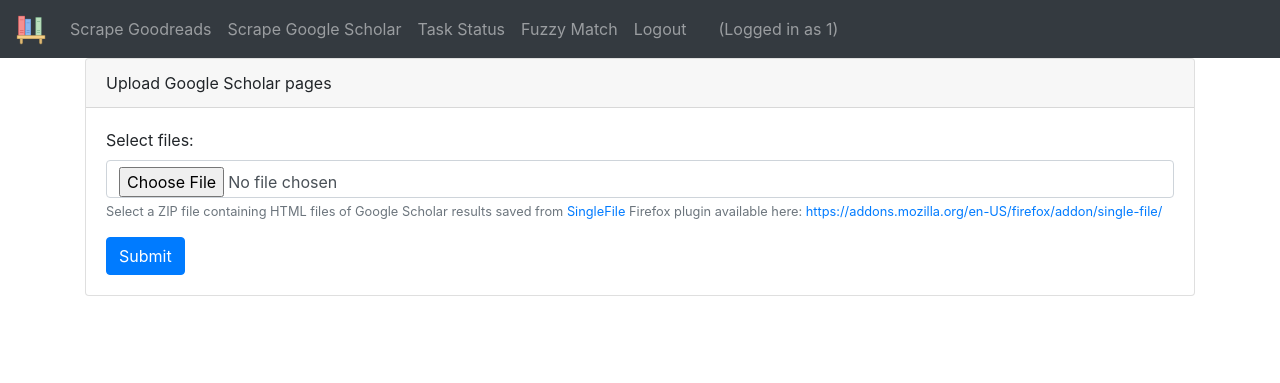
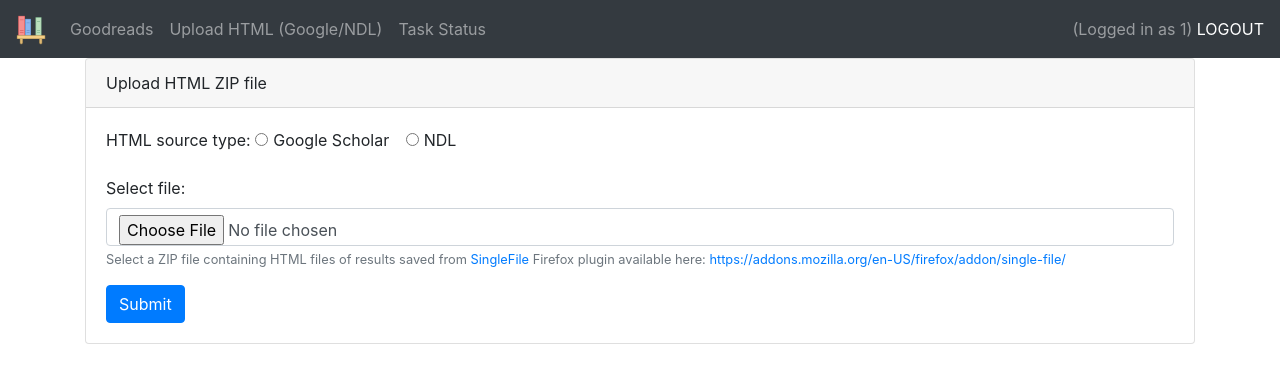
Before and after one commit to bsodhi/books_scraper, a Flask app: page /gs in a window 1280 px wide. Shown: the top 383 px of the page. Run offline with Flask 2, Linux system fonts and the light colour scheme; the visitor is signed in with stand-in values (Sample User, id 1); parts of the project's set-up code (start-up, migrations or seed data) failed here and were passed over; some libraries are stand-ins or nearby versions.

Commit message:
Added NDL scraping

```diff
--- a/books_scraper/scraper.py
+++ b/books_scraper/scraper.py
@@ -38,6 +38,7 @@ ROW_KEYS = ['author', 'title', 'language', 'genre', 'avg_rating',
             'ratings', 'reviews', 'book_format', 'pages',
             'isbn', 'pub_year', 'url', 'synopsis']
 GS_ROW_KEYS = ["author", "title", "publication", "citedby", "url", "abstract"]
+NDL_ROW_KEYS = ["author", "title", "language", "url", "abstract"]
 
 
 class Obj:
@@ -352,10 +353,33 @@ class BookScraper(object):
                          "citedby": cited_by, "url": url, "abstract": abst})
         return data
 
-    def google_scholar_local(self, zip_file):
+    def _extract_ndl_data(self, html):
+        soup = BeautifulSoup(html, "lxml")
+        items = soup.select("#browse-result-group > div.list-group-item")
+        print("Records count: {}".format(len(items)))
+        data = []
+        for obj in items:
+            try:
+                title_obj = obj.select_one("div.col-md-11.col-sm-12 > h4 > a")
+                url = title_obj["href"] if title_obj else "--"
+                title = title_obj.text.strip()
+                authors = try_get_item(obj, "div.doc-author.overflow-off")
+                abst = try_get_item(obj, "div.col-sm-7.hidden-xs > font")
+                lang_obj = obj.select_one("div > div.col-sm-5 > div.icons > span")
+                lang = lang_obj["title"] if lang_obj else "--"
+
+                data.append({"title": title, "author": authors, "language": lang,
+                            "url": url, "abstract": abst})
+            except Exception as ex:
+                traceback.print_exc()
+                log("Error when extracting information from NDL page. "+str(ex))
+        return data
+
+    def extract_from_zip(self, zip_file, src_type):
         csv_path = os.path.join(self.out_dir, "local_cs.csv")
         with open(csv_path, "w", newline='') as csvfile:
-            dw = csv.DictWriter(csvfile, GS_ROW_KEYS,
+            dw = csv.DictWriter(csvfile,
+                                GS_ROW_KEYS if src_type == "GS" else NDL_ROW_KEYS,
                                 extrasaction='ignore')
             dw.writeheader()
             csvfile.flush()
@@ -373,7 +397,13 @@ class BookScraper(object):
                         with myzip.open(zz) as zf:
                             html = zf.read()
                             log("Length of ZIP entry HTML: "+str(len(html)))
-                            data = self._extract_gs_data(html)
+                            if src_type == "NDL":
+                                data = self._extract_ndl_data(html)
+                            elif src_type == "GS":
+                                data = self._extract_gs_data(html)
+                            else:
+                                raise Exception(
+                                    "Unsupported HTML source: "+str(src_type))
                             dw.writerows(data)
                             csvfile.flush()
                             recs += 1
--- a/webapp/main.py
+++ b/webapp/main.py
@@ -289,12 +289,12 @@ def logout():
     return redirect(url_for('index'))
 
 
-def _process_gs_upload(file_path, login_id):
+def _process_zip_upload(file_path, login_id, src_type):
     logging.info("Processing: "+file_path)
     out_dir = "{0}/{1}/{2}".format(os.getcwd(), login_id, get_ts_str())
     Path(out_dir).mkdir(parents=True, exist_ok=True)
     bs = SCR.BookScraper("", html_dir=HTML_DIR, out_dir=out_dir)
-    bs.google_scholar_local(file_path)
+    bs.extract_from_zip(file_path, src_type)
 
 
 @app.route('/gs', methods=['GET', 'POST'])
@@ -321,7 +321,8 @@ def upload_file():
                 sfn = secure_filename(file.filename)
                 file_path = os.path.join(app.config['UPLOAD_FOLDER'], sfn)
                 file.save(file_path)
-                _process_gs_upload(file_path, login_id)
+                src_type = request.form.get("src_type")
+                _process_zip_upload(file_path, login_id, src_type)
                 return redirect(url_for('task_status'))
             else:
                 logging.error("File type not allowed!")
--- a/webapp/templates/secure_base.html
+++ b/webapp/templates/secure_base.html
@@ -14,13 +14,15 @@
     <span class="navbar-toggler-icon"></span>
   </button>
   <div class="collapse navbar-collapse" id="navbarNavAltMarkup">
-    <div class="navbar-nav">
-      <a class="nav-item nav-link" href="/gr">Scrape Goodreads</a>
-      <a class="nav-item nav-link" href="/gs">Scrape Google Scholar</a>
+    <div class="navbar-nav mr-auto">
+      <a class="nav-item nav-link" href="/gr">Goodreads</a>
+      <a class="nav-item nav-link" href="/gs">Upload HTML (Google/NDL)</a>
       <a class="nav-item nav-link" href="/status">Task Status</a>
-      <a class="nav-item nav-link" href="/fuzz">Fuzzy Match</a>
-      <a class="nav-item nav-link float-right" href="/logout">Logout</a>
-      <span class="ml-4 navbar-text">(Logged in as {{name}})</span>
+      <!-- <a class="nav-item nav-link" href="/fuzz">Fuzzy Match</a> -->
+    </div>
+    <div class="navbar-text float-right">
+      <span>(Logged in as {{name}})</span>
+      <a href="/logout">LOGOUT</a>
     </div>
   </div>
 </nav>
--- a/webapp/templates/upload_gs.html
+++ b/webapp/templates/upload_gs.html
@@ -1,17 +1,28 @@
 {% extends "secure_base.html" %}
-{% block title %}Upload Google Scholar pages{% endblock %}
+{% block title %}Extract from local HTML{% endblock %}
 {% block main %}
 <div class="card">
   <div class="card-header">
-    Upload Google Scholar pages
+    Upload HTML ZIP file
   </div>
   <div class="card-body">
     <form action="/gs" method="POST" enctype=multipart/form-data>
       <div class="form-group">
-        <label for="gsf">Select files:</label>
+        <label>HTML source type:</label>
+        <div class="form-check form-check-inline">
+          <input class="form-check-input" type="radio" name="src_type" id="inlineRadio1" value="GS">
+          <label class="form-check-label" for="inlineRadio1">Google Scholar</label>
+        </div>
+        <div class="form-check form-check-inline">
+          <input class="form-check-input" type="radio" name="src_type" id="inlineRadio2" value="NDL">
+          <label class="form-check-label" for="inlineRadio2">NDL</label>
+        </div>
+      </div>
+      <div class="form-group">
+        <label for="gsf">Select file:</label>
         <input type="file" name="zip_file" class="form-control" id="gsf" aria-describedby="gsfHelp" required>
         <small id="gsfHelp" class="form-text text-muted">
-          Select a ZIP file containing HTML files of Google Scholar results saved from <a href="https://addons.mozilla.org/en-US/firefox/addon/single-file/" target="_blank">SingleFile</a> Firefox plugin available here: <a href="https://addons.mozilla.org/en-US/firefox/addon/single-file/" target="_blank">https://addons.mozilla.org/en-US/firefox/addon/single-file/</a>
+          Select a ZIP file containing HTML files of results saved from <a href="https://addons.mozilla.org/en-US/firefox/addon/single-file/" target="_blank">SingleFile</a> Firefox plugin available here: <a href="https://addons.mozilla.org/en-US/firefox/addon/single-file/" target="_blank">https://addons.mozilla.org/en-US/firefox/addon/single-file/</a>
         </small>
       </div>
       <button type="submit" class="btn btn-primary">Submit</button>
```
